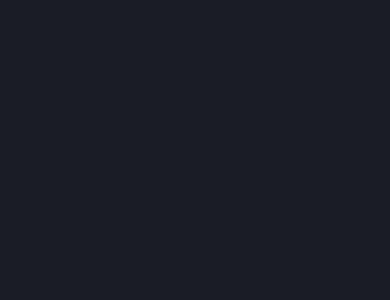
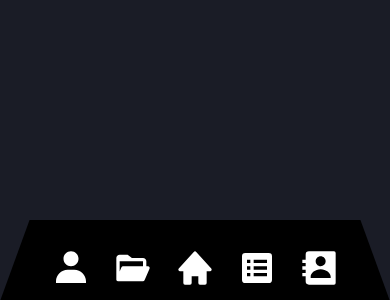
Before and after one commit to CryStealLz0/Project_Vite_Porotfolio, a React (Vite) app: page / in a window 390 px wide. Shown: the part 544-844 px from the top of the page. Built offline with nearby package versions, Linux system fonts and the light colour scheme.

Commit message:
update navBottom

```diff
--- a/src/App.tsx
+++ b/src/App.tsx
@@ -1,11 +1,13 @@
 import './style/app.scss';
-import Navbar from './component/Navbar/Navbar.tsx';
+import NavbarLeft from './component/Navbar/NavbarLeft.tsx';
+import NavbarBottom from './component/Navbar/NavbarBottom.tsx';
 
 function App() {
   return (
     <>
-      <div>
-        <Navbar />
+      <div className="ml-24 mt-5">
+        <NavbarLeft />
+        <NavbarBottom />
       </div>
     </>
   );
--- /dev/null
+++ b/src/component/Navbar/NavbarBottom.tsx
@@ -0,0 +1,57 @@
+import {
+  BiSolidHome,
+  BiSolidUser,
+  BiSolidFolderOpen,
+  BiSolidSpreadsheet,
+  BiSolidContact,
+} from 'react-icons/bi';
+import '../../style/Navbar/navbarBottom.scss';
+
+function NavbarBottom() {
+  return (
+    <>
+      <div className="fixed bottom-0 left-0 w-full h-20 px-10 md:hidden">
+        <div className="w-full h-full bg-black">
+          <span className="span-left" />
+          <span className="span-right" />
+          <div>
+            <ul className="translate-y-7 hover:translate-y-2 duration-300 grid grid-cols-5 w-full h-full justify-around leading-[80px] font-bold text-white">
+              <div className="grid-cols-2 flex items-center justify-center">
+                <li className="flex flex-col justify-center items-center">
+                  <BiSolidUser className="h-10 w-10" />
+                  <span className="mt-[-20px]">Profil</span>
+                </li>
+              </div>
+              <div className="grid-cols-2 flex items-center justify-center">
+                <li className="flex flex-col justify-center items-center">
+                  <BiSolidFolderOpen className="h-10 w-10" />
+                  <span className="mt-[-20px]">Project</span>
+                </li>
+              </div>
+              <div className="grid-cols-2 flex flex-col items-center justify-center">
+                <li className="flex flex-col justify-center items-center">
+                  <BiSolidHome className="h-10 w-10" />
+                  <span className="mt-[-20px]">Home</span>
+                </li>
+              </div>
+              <div className="grid-cols-2 flex items-center justify-center">
+                <li className="flex flex-col justify-center items-center">
+                  <BiSolidSpreadsheet className="h-10 w-10" />
+                  <span className="mt-[-20px]">Skill</span>
+                </li>
+              </div>
+              <div className="grid-cols-2 flex items-center justify-center">
+                <li className="flex flex-col justify-center items-center">
+                  <BiSolidContact className="h-10 w-10" />
+                  <span className="mt-[-20px]">Contact</span>
+                </li>
+              </div>
+            </ul>
+          </div>
+        </div>
+      </div>
+    </>
+  );
+}
+
+export default NavbarBottom;
--- a/src/component/Navbar/Navbar.tsx
+++ b/src/component/Navbar/NavbarLeft.tsx
@@ -7,9 +7,9 @@ import {
   BiSolidContact,
 } from 'react-icons/bi';
 import { SetStateAction, useState } from 'react'; // Import useState
-import '../../style/Navbar/navbar.scss';
+import '../../style/Navbar/navbarLeft.scss';
 
-function Navbar() {
+function NavbarLeft() {
   const [activeIcon, setActiveIcon] = useState('home'); // State untuk ikon yang aktif
 
   // Fungsi untuk mengubah ikon yang aktif
@@ -19,7 +19,7 @@ function Navbar() {
 
   return (
     <>
-      <div className="w-24 h-full fixed hidden md:block">
+      <div className="w-24 h-full left-0 top-0 fixed hidden md:block">
         <div className="w-full h-1/6 pt-3 flex items-center justify-center bg-[#272932] border-dashed border-b-4 border-[aqua]">
           <FaReact className="icon-navbar" />
         </div>
@@ -121,4 +121,4 @@ function Navbar() {
   );
 }
 
-export default Navbar;
+export default NavbarLeft;
--- /dev/null
+++ b/src/style/Navbar/navbarBottom.scss
@@ -0,0 +1,41 @@
+.span-left {
+    position: absolute;
+    left: 0;
+    bottom: 0;
+    height: 80px;
+    width: 40px;
+    background: black;
+    opacity: 1;
+    z-index: -10;
+    transform: skewX(-20deg) translateX(15px);
+}
+
+.span-right {
+    position: absolute;
+    right: 0;
+    bottom: 0;
+    height: 80px;
+    width: 40px;
+    background: black;
+    opacity: 1;
+    z-index: -10;
+    transform: skewX(20deg) translateX(-15px);
+}
+
+@keyframes spanBottomLeftRight {
+    0% {
+        background: aqua;
+    }
+    25% {
+        background: rgb(255, 61, 223);
+    }
+    50% {
+        background: yellow;
+    }
+    75% {
+        background: rgb(0, 255, 0);
+    }
+    100% {
+        background: aqua;
+    }
+}
```
Also changed, not shown: src/style/Navbar/navbarLeft.scss (renamed from src/style/Navbar/navbar.scss).
